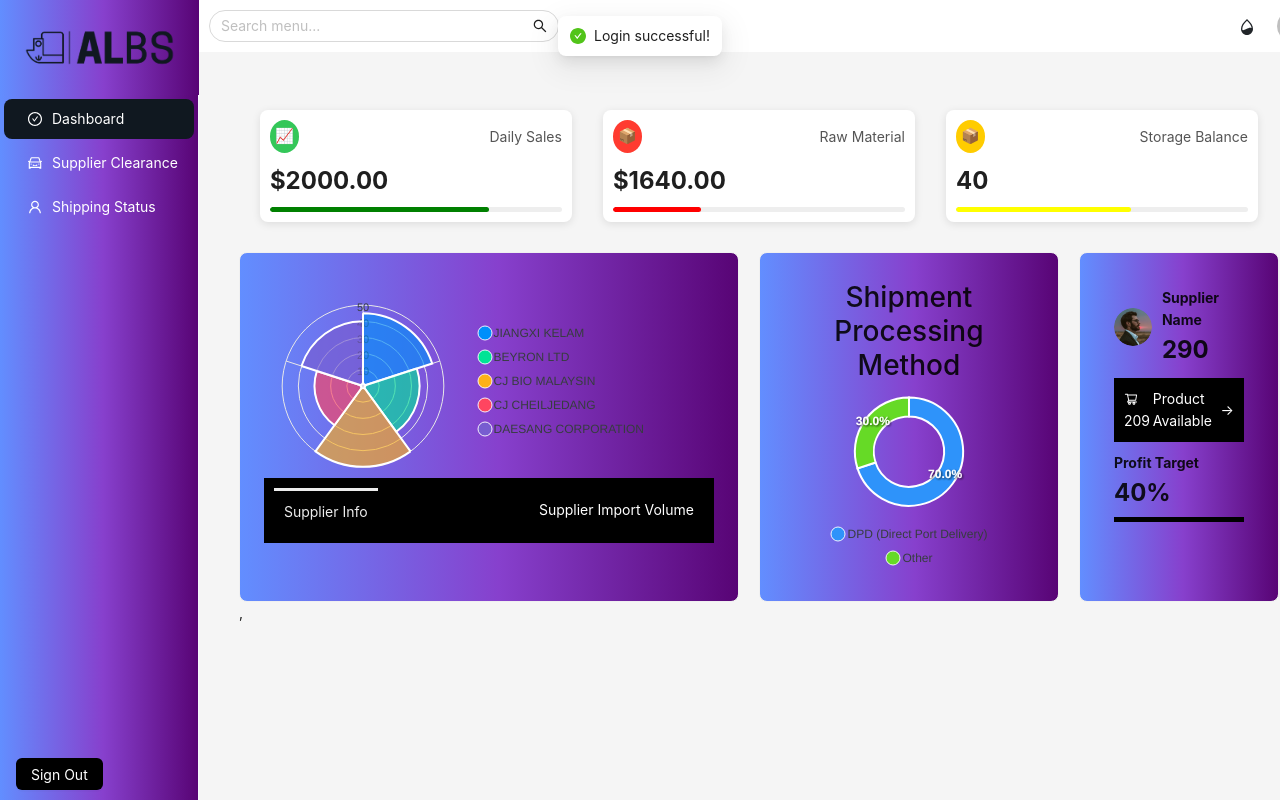
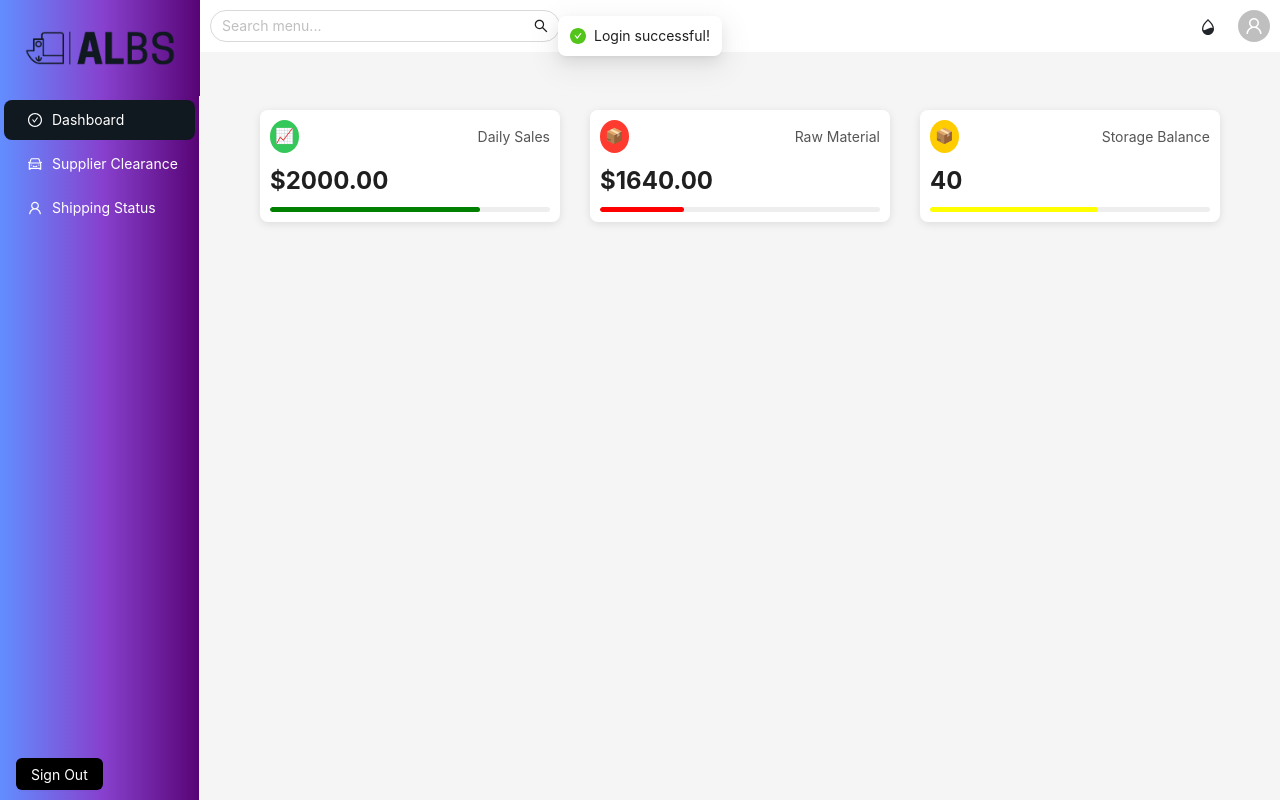
Before and after one commit to Muthu-SD/Logistic, a React (Create React App) app: page /login in a window 1280 px wide. Both pictures are taken after a click on the button "Login". Built offline with nearby package versions, Linux system fonts and the light colour scheme.

Commit message:
static graph is modifying

```diff
--- a/src/App.css
+++ /dev/null
@@ -1,41 +0,0 @@
-.App {
-  text-align: center;
-}
-
-.App-logo {
-  /* height: 40vmin; */
-  height: 400px;
-  width: 400px;
-  pointer-events: none;
-  border-radius: 50%;
-}
-
-@media (prefers-reduced-motion: no-preference) {
-  .App-logo {
-    animation: App-logo-spin infinite 20s linear;
-  }
-}
-
-.App-header {
-  background-color: #282c34;
-  min-height: 100vh;
-  display: flex;
-  flex-direction: column;
-  align-items: center;
-  justify-content: center;
-  font-size: calc(10px + 2vmin);
-  color: white;
-}
-
-.App-link {
-  color: #61dafb;
-}
-
-@keyframes App-logo-spin {
-  from {
-    transform: rotate(0deg);
-  }
-  to {
-    transform: rotate(360deg);
-  }
-}
--- a/src/components/InfoCard.js
+++ /dev/null
@@ -1,50 +0,0 @@
-// InfoCard.js
-import React from "react";
-import { Card } from "antd";
-import { ShoppingCartOutlined } from "@ant-design/icons";
-import userimage from "../assets/UserImage.png"
-const InfoCard = () => {
-  return (
-    <Card style={{ width: "200px", height: "350px", padding: "10px" }}>
-      {/* Top Section with Profile Image and Supplier Name */}
-      <div style={{ display: "flex", alignItems: "center", marginBottom: "10px" }}>
-        <img
-          src={userimage} // Replace with actual image URL
-          alt="Profile"
-          style={{ borderRadius: "50%", marginRight: "10px" }}
-        />
-        <div>
-          <div style={{ fontWeight: "bold" }}>Supplier Name</div>
-          <div style={{ fontSize: "24px", fontWeight: "bold" }}>290</div>
-        </div>
-      </div>
-
-      {/* Middle Section */}
-      <div
-        style={{
-          backgroundColor: "#000",
-          color: "#fff",
-          padding: "10px",
-          display: "flex",
-          alignItems: "center",
-          justifyContent: "space-between",
-        }}
-      >
-        <div>
-          <ShoppingCartOutlined style={{ marginRight: "5px" }} /> 209
-        </div>
-        <div>Product Available</div>
-        <div style={{ marginLeft: "auto", color: "#fff" }}>→</div>
-      </div>
-
-      {/* Bottom Section for Profit Target */}
-      <div style={{ marginTop: "10px" }}>
-        <div style={{ fontWeight: "bold" }}>Profit Target</div>
-        <div style={{ fontSize: "24px", fontWeight: "bold" }}>40%</div>
-        <div style={{ width: "100%", height: "5px", backgroundColor: "#000", marginTop: "5px" }}></div>
-      </div>
-    </Card>
-  );
-};
-
-export default InfoCard;
--- a/src/pages/DashboardSidemenu.js
+++ b/src/pages/DashboardSidemenu.js
@@ -1,14 +1,8 @@
 // Dashboard.js
-import React, { useState } from "react";
-import PolarChart from "./PolarChart";
-import LineChart from "./LineChart";
-import DonutChart from "./DonutChart"; // Import the DonutChart component
-import { Card } from "antd";
+import React from "react";
 import DashboardCard from "../components/DashboardCard";
-import InfoCard from "../components/InfoCard"; // Import the new InfoCard component
 
 const DashboardSidemenu = () => {
-  const [activeChart, setActiveChart] = useState("polar"); // State to manage active chart
 
   return (
     <div>
@@ -44,63 +38,6 @@ const DashboardSidemenu = () => {
           />
         </div>
       </div>
-
-      {/* Card with Charts and Donut Chart */}
-      <div style={{ display: "flex", marginTop: "20px" }}>
-        {/* Polar/Line Chart Card */}
-        <Card style={{ width: "500px", marginRight: "20px" }}>
-          {/* Chart Rendering Based on Active Tab */}
-          <div style={{ marginTop: "20px" }}>
-            {activeChart === "polar" ? <PolarChart /> : <LineChart />}
-          </div>
-
-          <footer
-            style={{
-              display: "flex",
-              alignItems: "center",
-              justifyContent: "space-between",
-              background: "#000",
-              color: "#fff",
-              padding: "10px",
-            }}
-          >
-            {/* Tab Buttons */}
-            <div
-              onClick={() => setActiveChart("polar")}
-              style={{
-                borderTop: activeChart === "polar" ? "3px solid #Ececec" : "none",
-                cursor: "pointer",
-                padding: "10px",
-                color: activeChart === "polar" ? "#Ececec" : "#fff",
-              }}
-            >
-              Supplier Info
-            </div>
-            <div
-              onClick={() => setActiveChart("line")}
-              style={{
-                borderTop: activeChart === "line" ? "3px solid #Ececec" : "none",
-                cursor: "pointer",
-                padding: "10px",
-                color: activeChart === "line" ? "#Ececec" : "#fff",
-              }}
-            >
-              Supplier Import Volume
-            </div>
-          </footer>
-        </Card>
-
-        {/* Donut Chart and Info Card */}
-        <div style={{ display: "flex", gap: "20px" }}>
-          {/* Donut Chart Card */}
-          <Card style={{ width: "300px", height: "350px", padding: "20px", display: "flex", alignItems: "center", justifyContent: "center" }}>
-            <DonutChart />
-          </Card>
-
-          {/* Info Card */}
-          <InfoCard />
-        </div>
-      </div> ,
     </div>
   );
 };
```
Also changed, not shown: src/notepad_reference_notes.txt.
